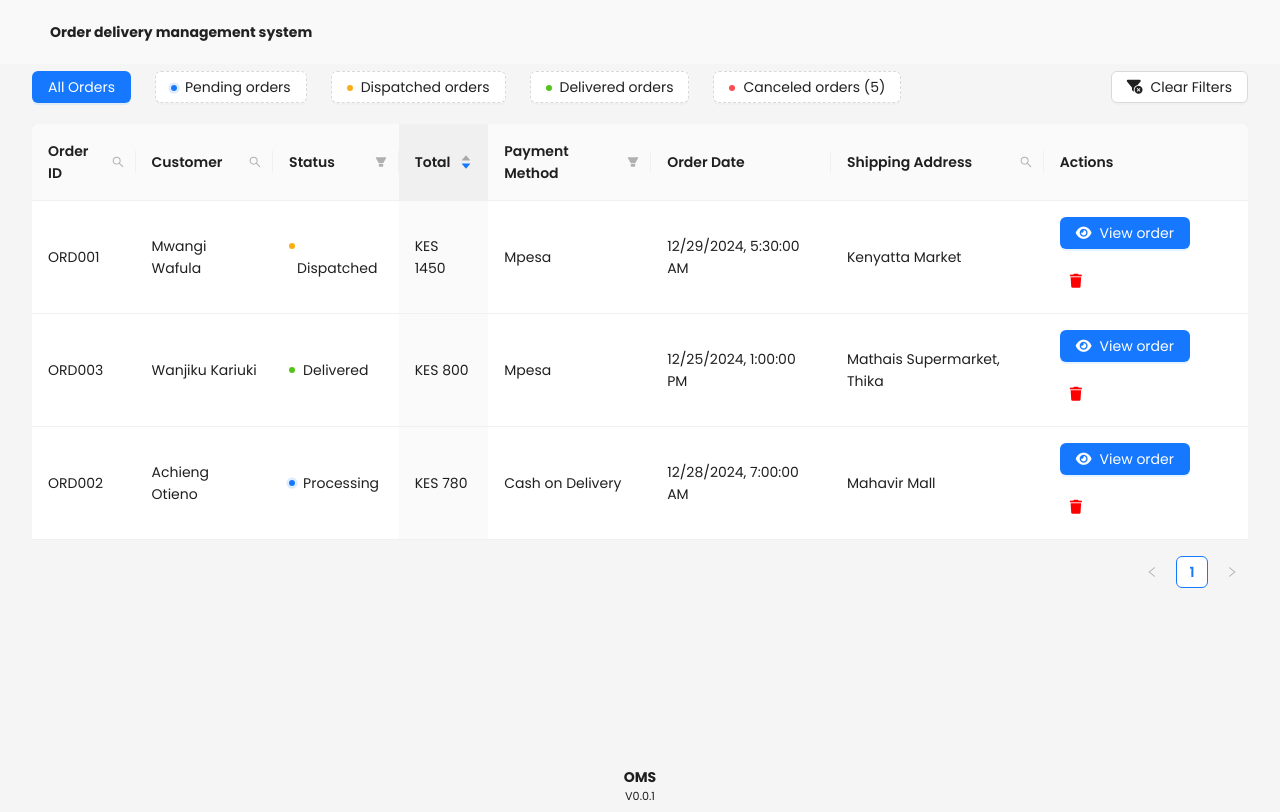
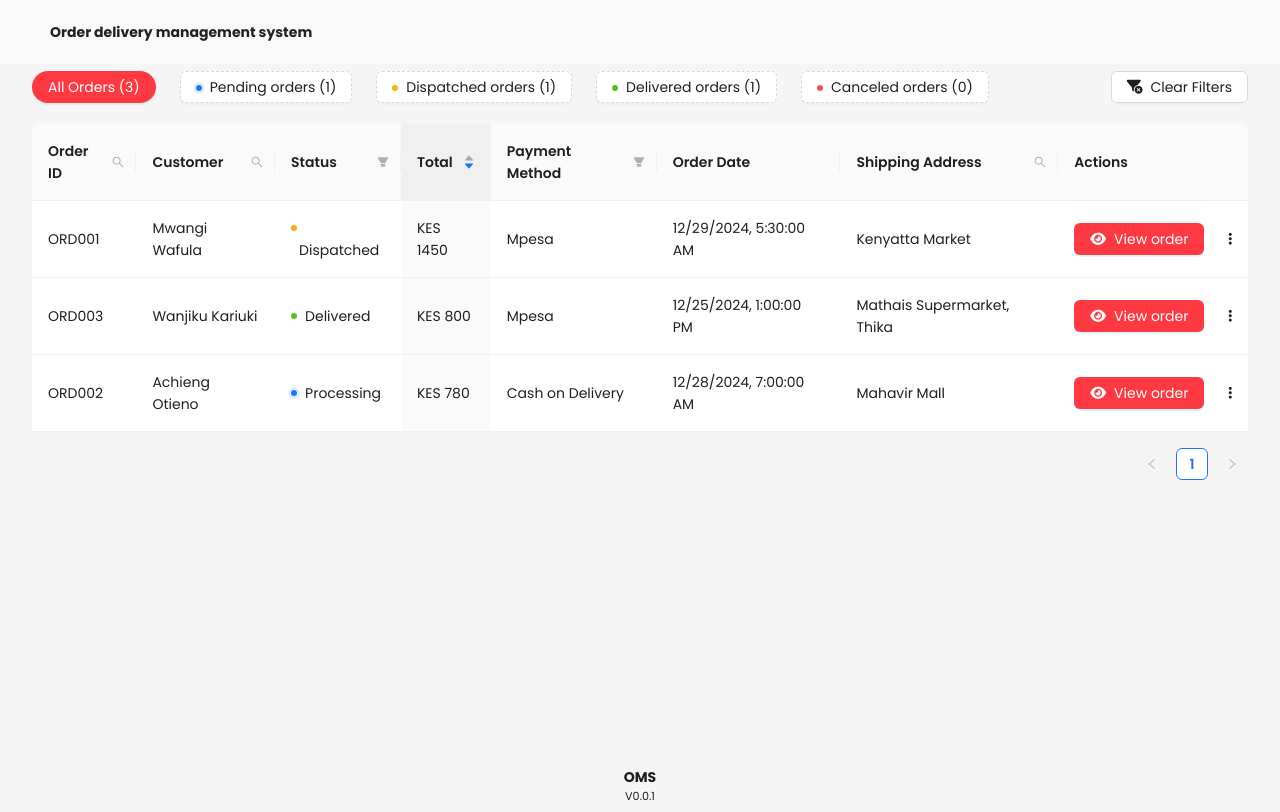
Before and after one commit to Kemboi-Dun/order-delivery-management-system-v1, a React (Vite) app: page /orders in a window 1280 px wide. Built offline with nearby package versions, Linux system fonts and the light colour scheme.

Commit message:
Update: Updated order table actions

```diff
--- /dev/null
+++ b/src/components/customComponents/FilterButton.tsx
@@ -0,0 +1,23 @@
+import React from "react";
+import { FilterButtonProps } from "../../types/Types";
+import { Button } from "antd";
+
+
+const FilterButtonStyle: React.CSSProperties = {
+borderRadius:"4em"
+}
+
+const FilterButton: React.FC<FilterButtonProps> = ({
+  label,
+  type = "default",
+  onClick,
+  children
+}) => {
+  return (
+    <Button type={type} onClick={onClick}  style={FilterButtonStyle}>
+      {children}
+    </Button>
+  );
+};
+
+export default FilterButton;
--- a/src/layout/AppLayout.tsx
+++ b/src/layout/AppLayout.tsx
@@ -1,4 +1,4 @@
-import { Flex, Layout } from "antd";
+import { ConfigProvider, Flex, Layout } from "antd";
 
 import AppNavbar from "./AppNavbar";
 import AppFooter from "./AppFooter";
@@ -13,7 +13,7 @@ const outletStyle: React.CSSProperties = {
   width: "95%",
   margin: "auto",
   minHeight: "87vh",
-  height:'100%',
+  height: "100%",
   // backgroundColor: "#D3D3D3",
 };
 
@@ -22,9 +22,20 @@ const AppLayout = () => {
     <Flex gap="middle" wrap>
       <Layout>
         <AppNavbar />
-        <Content style={outletStyle}>
-          <Outlet />
-        </Content>
+        <ConfigProvider
+          theme={{
+            components: {
+              Button: {
+                colorPrimary: "#FF3941",
+                // algorithm: true,
+              },
+            },
+          }}
+        >
+          <Content style={outletStyle}>
+            <Outlet />
+          </Content>
+        </ConfigProvider>
         <AppFooter />
       </Layout>
     </Flex>
--- a/src/pages/CustomersList.tsx
+++ b/src/pages/CustomersList.tsx
@@ -115,7 +115,7 @@ const CustomersList = () => {
 
   const cancelDeactivate: PopconfirmProps["onCancel"] = (e) => {
     console.log(e);
-    message.error("User not deactivated");
+    message.error("Deactivation canceled");
   };
 
   return (
--- a/src/pages/OrderList.tsx
+++ b/src/pages/OrderList.tsx
@@ -2,6 +2,7 @@ import {
   Badge,
   Breadcrumb,
   Button,
+  Dropdown,
   Flex,
   Input,
   message,
@@ -19,6 +20,7 @@ import { FilterFilled, SearchOutlined } from "@ant-design/icons";
 
 import get from "lodash/get";
 import { useNavigate } from "react-router-dom";
+import FilterButton from "../components/customComponents/FilterButton";
 
 // filter values
 
@@ -89,9 +91,7 @@ const OrdersTable: React.FC = () => {
     if (status === "all") {
       setStatusFilter(orders);
     } else {
-      setStatusFilter(
-        orders.filter((item: any) => item?.status === status)
-      );
+      setStatusFilter(orders.filter((item: any) => item?.status === status));
     }
   };
 
@@ -307,7 +307,7 @@ const OrdersTable: React.FC = () => {
       key: "orderId",
       render: (value: string) => (
         <>
-          <Space size="middle" wrap>
+          <Space size="large">
             <Button
               type="primary"
               icon={<i className="fa-solid fa-eye"></i>}
@@ -316,6 +316,24 @@ const OrdersTable: React.FC = () => {
               View order
             </Button>
 
+            <Dropdown
+              trigger={["click"]}
+              menu={{
+                items: [
+                  {
+                    key: "action_button",
+                    label: (
+                      <Button
+                        type="text"
+                        icon={<i className="fa-solid fa-person-biking"></i>}
+                      >
+                        Dispatch
+                      </Button>
+                    ),
+                  },
+                  {
+                    key: "delete",
+                    label: (
                       <Popconfirm
                         title={<p>Delete order : {value}</p>}
                         description="Are you sure you want to delete this order?"
@@ -328,13 +346,27 @@ const OrdersTable: React.FC = () => {
                           type="text"
                           icon={<i className="fa-solid fa-trash"></i>}
                           style={{ color: "red" }}
-              />
+                        >
+                          Delete
+                        </Button>
                       </Popconfirm>
+                    ),
+                  },
+                ],
+              }}
+            >
+              <i
+                className="fa-solid fa-ellipsis-vertical"
+                style={{ cursor: "pointer" }}
+              ></i>
+            </Dropdown>
           </Space>
         </>
       ),
     },
   ];
+
+  // handle row actions
 
   const [activeButton, setActiveButton] = useState("all");
 
@@ -353,11 +385,24 @@ const OrdersTable: React.FC = () => {
     }
   }, []);
 
+  // get the number of orders for each status
+  const getOrdersByStatus = (status: string) =>
+    useMemo(() => {
+      if (status === "all") {
+        return orders.length;
+      } else {
+        const filteredOrders = orders?.filter(
+          (order: any) => order?.status === status
+        );
+        return filteredOrders.length;
+      }
+    }, [filteredData]);
+
   return (
     <>
       <Flex justify="space-between" align="center" gap="large">
         <Space wrap size="large" style={{ margin: "0.5em 0" }}>
-          <Button
+          <FilterButton
             type={activeButton === "all" ? "primary" : "dashed"}
             onClick={() => {
               filterByStatus("all");
@@ -365,8 +410,8 @@ const OrdersTable: React.FC = () => {
               localStorage.removeItem("active_order_status");
             }}
           >
-            All Orders
-          </Button>
+            All Orders ({getOrdersByStatus("all")})
+          </FilterButton>
           <Button
             type={activeButton === "Processing" ? "primary" : "dashed"}
             onClick={() => {
@@ -376,7 +421,7 @@ const OrdersTable: React.FC = () => {
             }}
           >
             <Badge status="processing" />
-            <p>Pending orders</p>
+            <p>Pending orders ({getOrdersByStatus("Processing")})</p>
           </Button>
           <Button
             type={activeButton === "Dispatched" ? "primary" : "dashed"}
@@ -387,7 +432,7 @@ const OrdersTable: React.FC = () => {
             }}
           >
             <Badge status="warning" />
-            <p>Dispatched orders</p>
+            <p>Dispatched orders ({getOrdersByStatus("Dispatched")})</p>
           </Button>
           <Button
             type={activeButton === "Delivered" ? "primary" : "dashed"}
@@ -398,7 +443,7 @@ const OrdersTable: React.FC = () => {
             }}
           >
             <Badge status="success" />
-            <p>Delivered orders</p>
+            <p>Delivered orders ({getOrdersByStatus("Delivered")})</p>
           </Button>
           <Button
             type={activeButton === "Canceled" ? "primary" : "dashed"}
@@ -409,7 +454,7 @@ const OrdersTable: React.FC = () => {
             }}
           >
             <Badge status="error" />
-            <p>Canceled orders (5)</p>
+            <p>Canceled orders ({getOrdersByStatus("Canceled")})</p>
           </Button>
         </Space>
 
```
Also changed, not shown: src/types/Types.ts (+10 -1 lines). Lines whose indentation alone changed are shown as unchanged.
